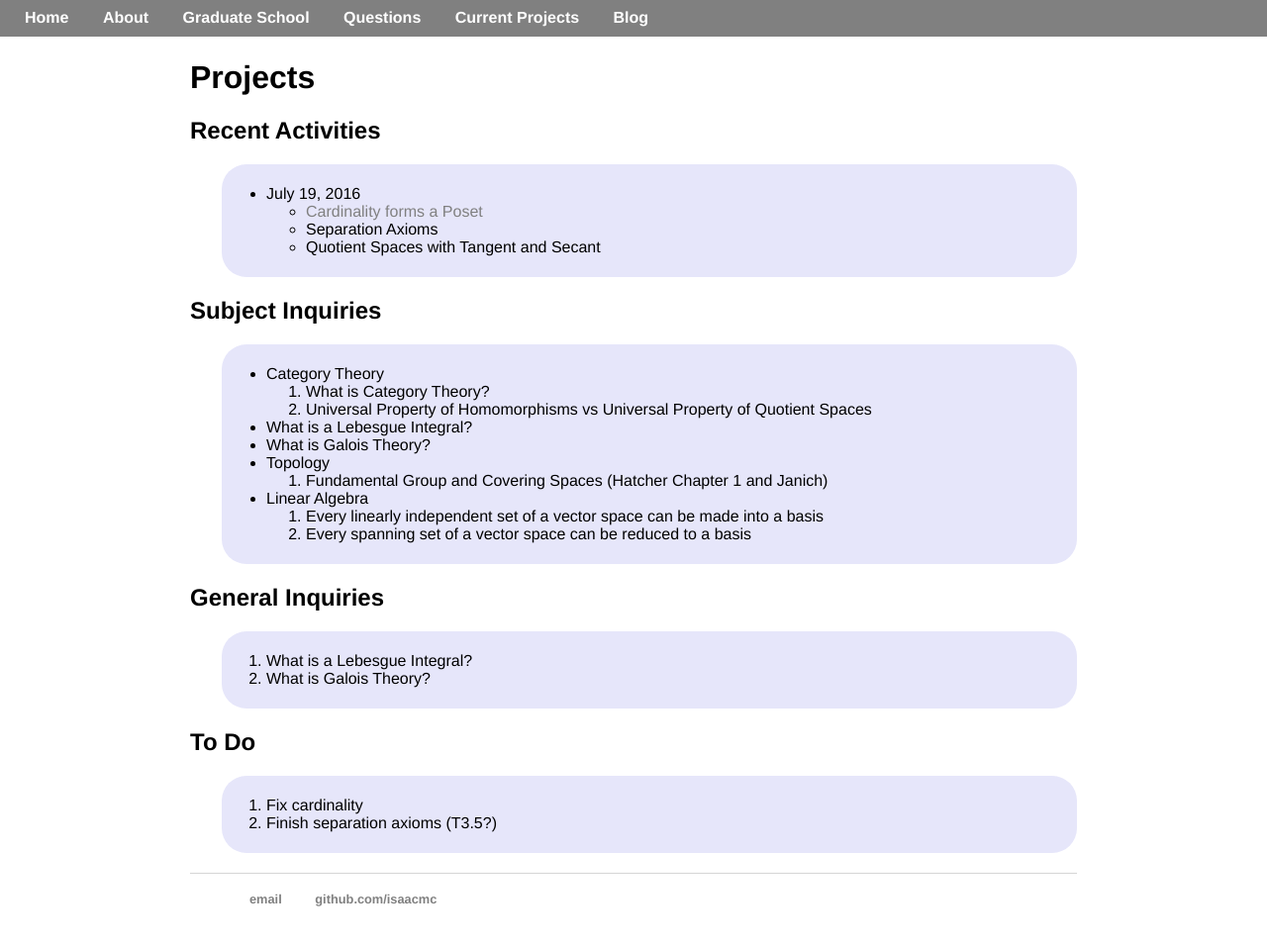
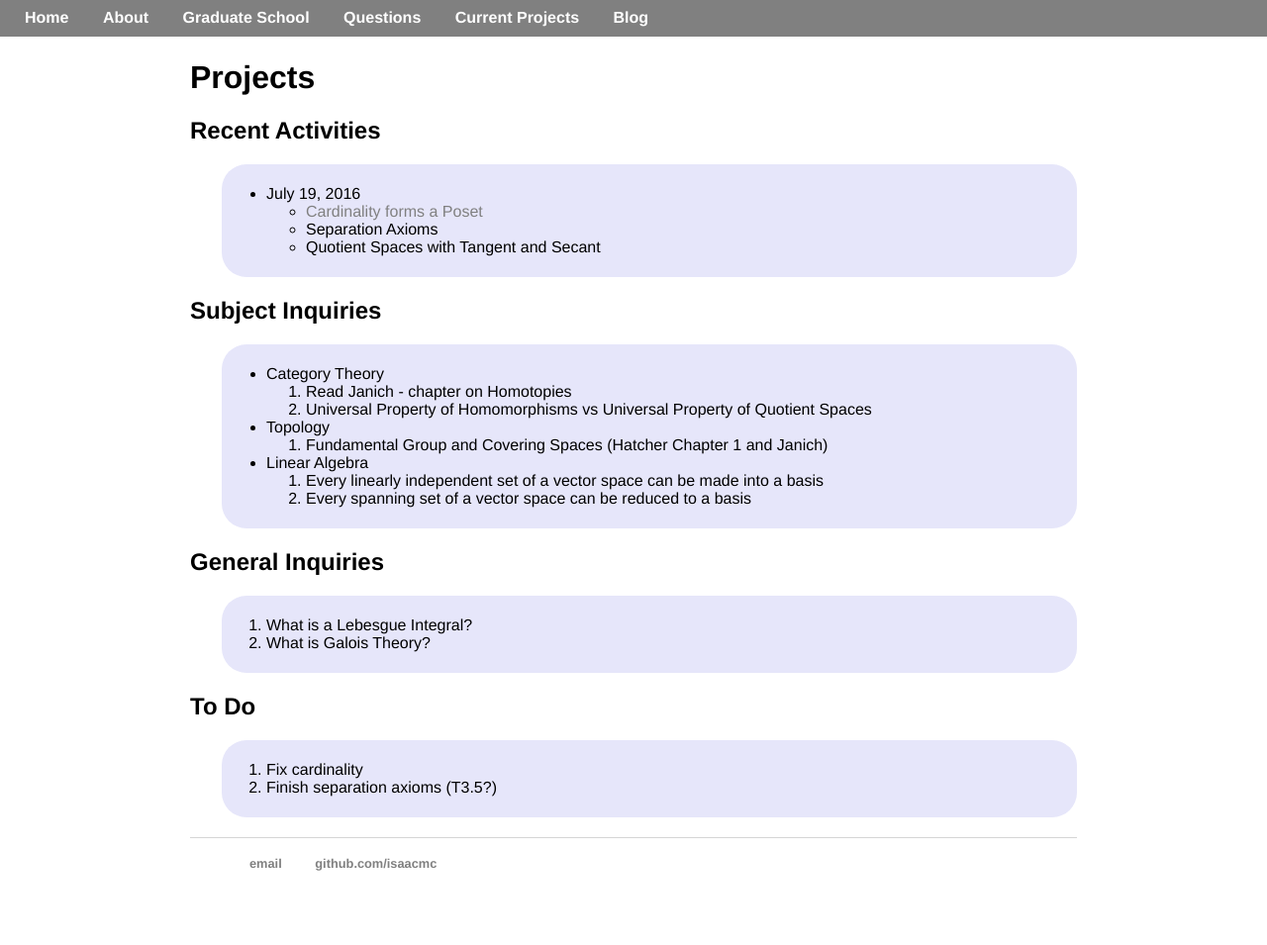
Before and after one commit to isundberg/isaacmc.github.io, a Jekyll site: the page built from projects/index.html, in a window 1280 px wide and 993 px high. Shown: the top 955 px of the window at 99% size. Built offline with Jekyll 4.4.1, drawn with Linux system fonts in a browser that asks for light colours.

Commit message:
Update index.html

```diff
--- a/projects/index.html
+++ b/projects/index.html
@@ -22,12 +22,10 @@ title: Projects
 		<ul>
 		<li>Category Theory
 			<ol>
-			<li>What is Category Theory?</li>
+			<li>Read Janich - chapter on Homotopies</li>
 			<li>Universal Property of Homomorphisms vs Universal Property of Quotient Spaces</li>
 			</ol>
 		</li>
-		<li>What is a Lebesgue Integral?</li>
-		<li>What is Galois Theory?</li>
 		<li>Topology
 			<ol>
 			<li>Fundamental Group and Covering Spaces (Hatcher Chapter 1 and Janich)</li>
```
